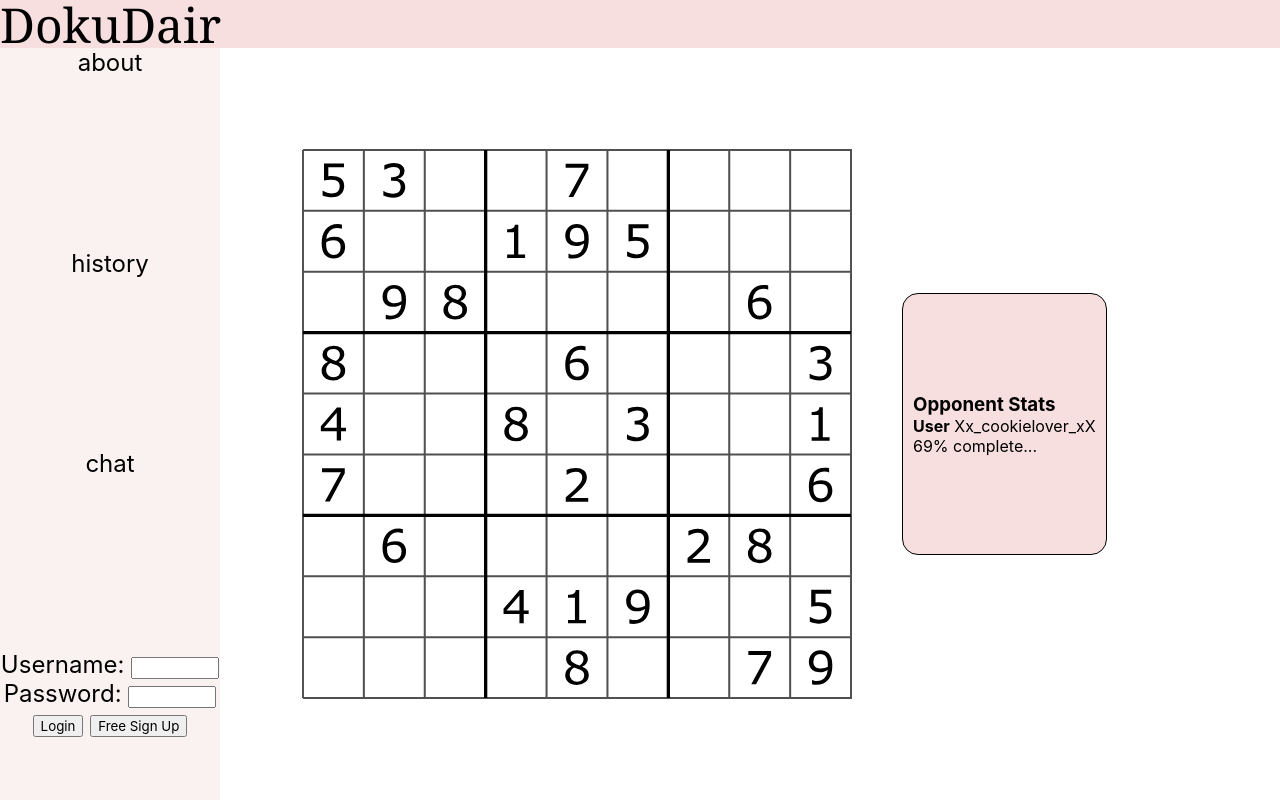
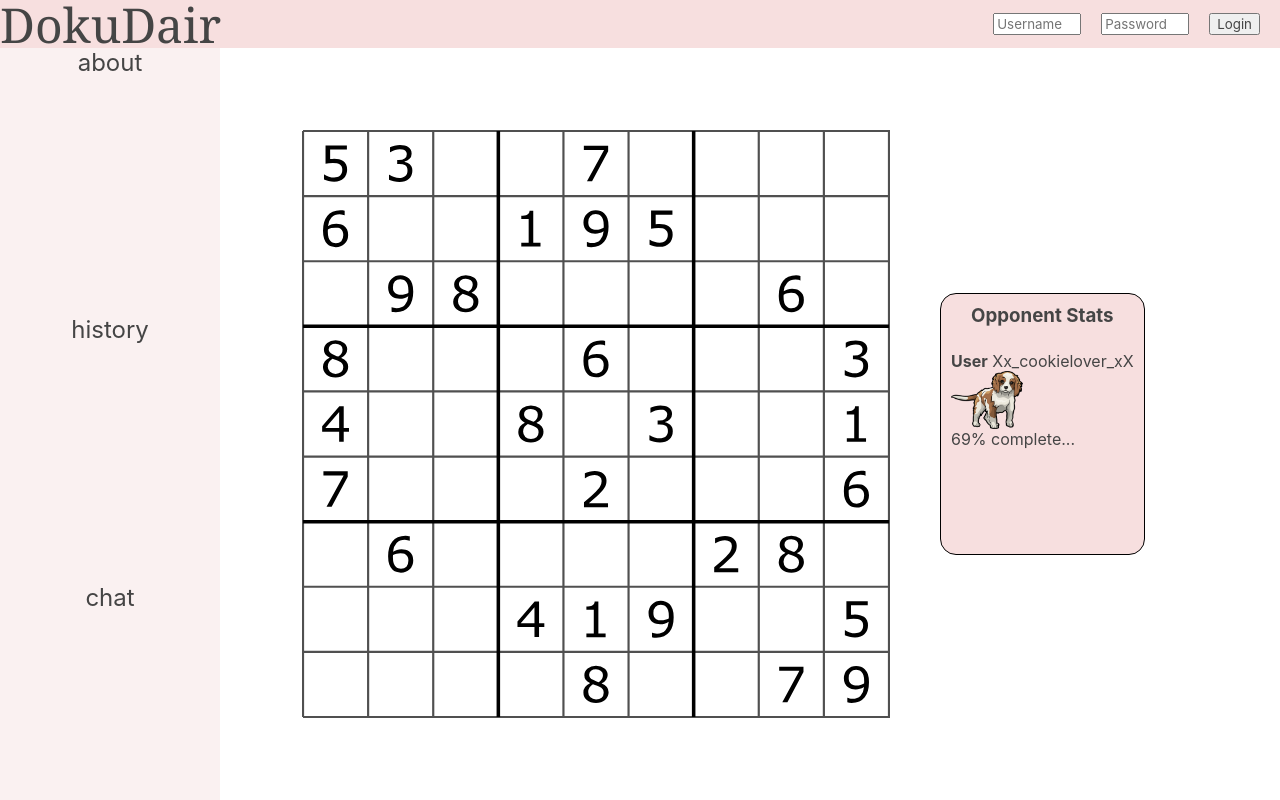
Before and after one commit to timviolino/dokuDair, a plain HTML site: page index.html in a window 1280 px wide. Drawn offline with Linux system fonts and the light colour scheme.

Commit message:
Fix alignment & add sample user icon

```diff
--- a/index.html
+++ b/index.html
@@ -9,24 +9,24 @@
         <div class="container" id="top">
             <a id="logo" href="index.html">DokuDair</a>
             <div class="container spacer"></div>
+            <div class="container" id="credentials">
+                <input class="credential-input" placeholder="Username">
+                <input class="credential-input" placeholder="Password">
+                <button>Login</button>
+            </div>
         </div>
         <div class="container" id="content">
             <div class="container" id="nav">
                 <a class="menu-item" href="./pages/about.html">about</a>
                 <a class="menu-item" href="./pages/history.html">history</a>
                 <a class="menu-item" href="./pages/chat.html">chat</a>
-                <div id="credentials" class="menu-item">
-                    <p>Username: <input class="credential-input"></p>
-                    <p>Password: <input class="credential-input"></p>
-                    <button>Login</button>
-                    <button>Free Sign Up</button>
-                </div>
             </div>
             <div class="container" id="board">
-                <img class="board" src="./img/sudoku.svg" alt="sudoku">
+                <img class="board" src="./img/sudoku.svg" alt="Sudoku Board">
                 <div class="board container" id="opponent">
                     <h3>Opponent Stats</h3>
                     <p><strong>User</strong> Xx_cookielover_xX</p>
+                    <img class="icon user" src="./img/charlie.png" alt="User">
                     <p>69% complete...</p>
                 </div>
             </div>
--- a/style.css
+++ b/style.css
@@ -1,17 +1,18 @@
 :root{
     --logo-background: rgb(247, 223, 223);
     --nav-background: rgb(250, 241, 241);
-    --nav-text: black;
+    --text: rgb(69, 69, 69);
 }
 
 * {
     font-family: -apple-system, "Helvetica", "sans-serif";
     margin: 0;
+    color: var(--text);
 }
 
 a {
     text-decoration-line: none;
-    color: var(--nav-text);
+    color: var(--text);
 }
 
 body {
@@ -24,7 +25,7 @@ body {
 
 .container#top {
     align-items: center;
-    justify-content:flex-start;
+    justify-content: flex-start;
     background-color: var(--logo-background);
     height: 6vh;
 }
@@ -45,6 +46,7 @@ body {
 .container#nav {
     background-color: var(--nav-background);
     flex-direction: column;
+    justify-content: center;
     height: 94vh;
     width: 220px;
     gap: 50px;
@@ -58,6 +60,11 @@ body {
 
 p#credentials {
     font-size: 18px;
+}
+
+.container#credentials {
+    margin-right: 20px;
+    gap: 20px;
 }
 
 .credential-input {
@@ -76,8 +83,8 @@ p#credentials {
 }
 
 img.board {
-    height: auto;
-    width: 550px;
+    height: 588px;
+    width: auto;
 }
 
 .container#opponent {
@@ -87,5 +94,14 @@ img.board {
     background-color: var(--logo-background);
     padding: 10px;
     height: 240px;
-    justify-content: center;
 }
+
+.icon.user {
+    width: 72px;
+    height: auto;
+}
+
+#opponent > h3 {
+    text-align: center;
+    margin-bottom: 24px;
+}
```
Also changed, not shown: img/charlie.png (added).
